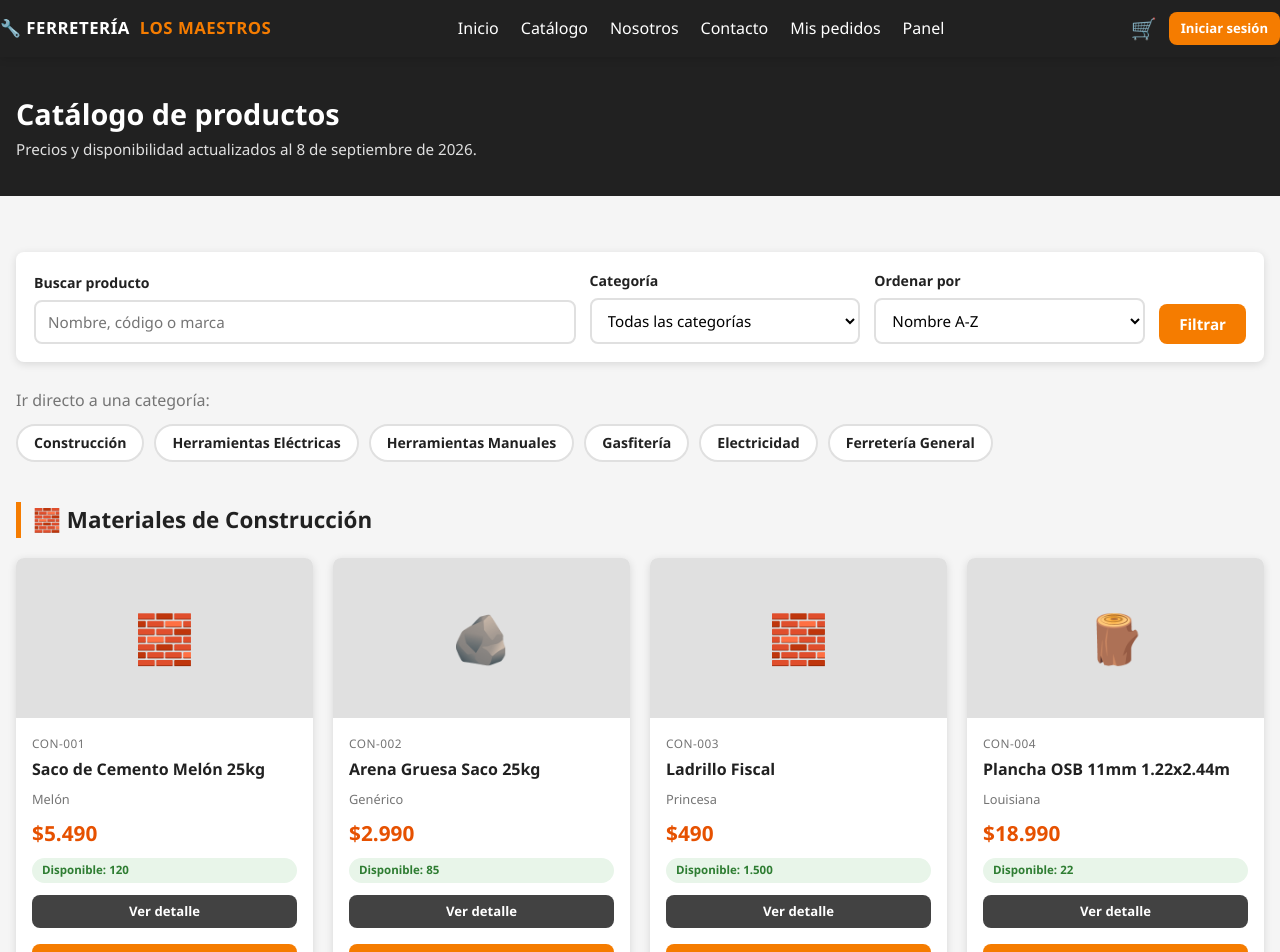
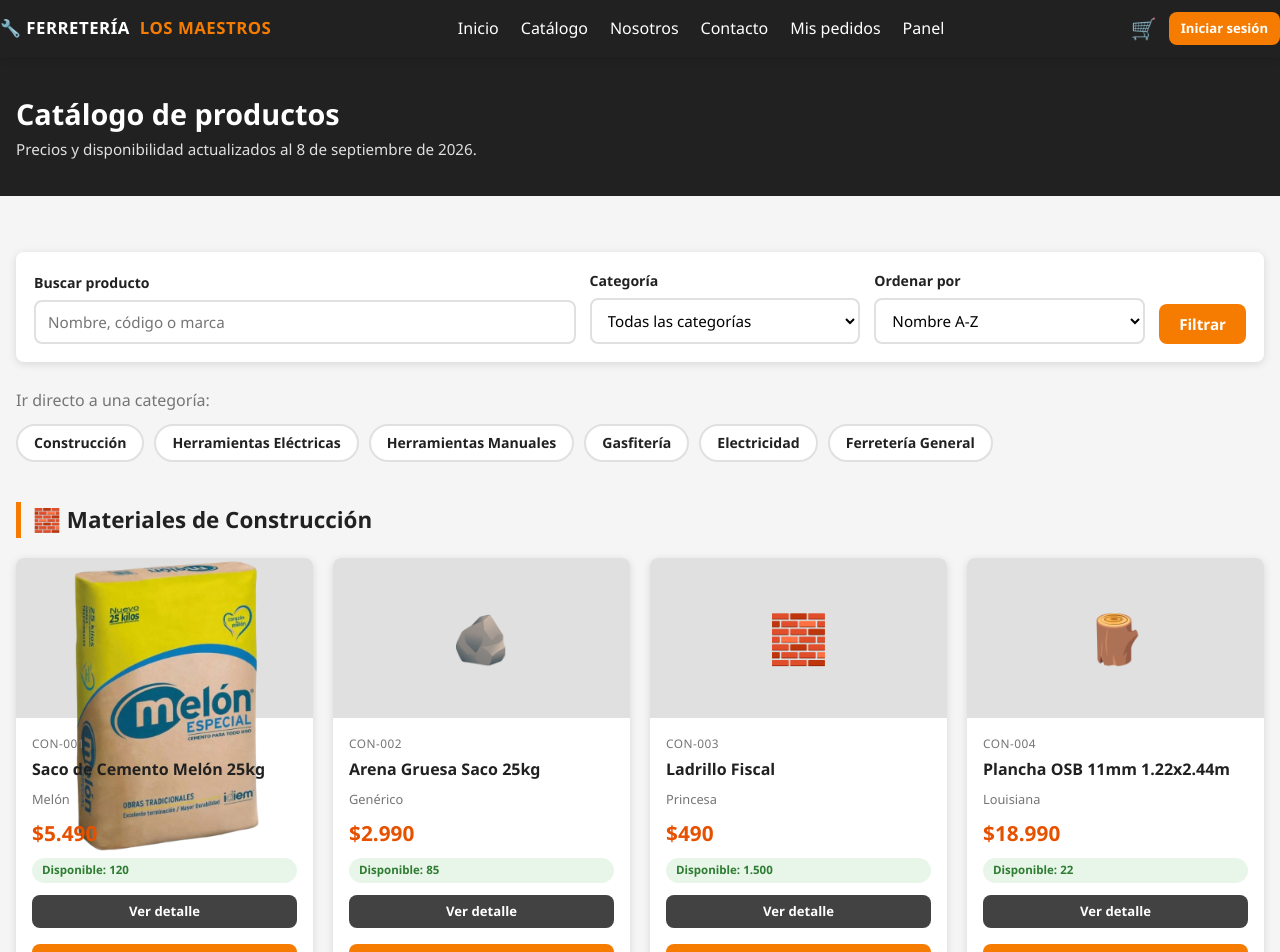
Before and after one commit to tomihm/Ferreteria.git.io, a React (Vite) app: page /catalogo in a window 1280 px wide. Shown: the top 952 px of the page. Built offline with nearby package versions, Linux system fonts and the light colour scheme.

Commit message:
Agregada imagen del saco de cemento en el catalogo

```diff
--- a/src/App.css
+++ b/src/App.css
@@ -132,6 +132,7 @@
   place-items: center;
   font-size: 3rem;
 }
+.producto__img img { max-height: 100%; max-width: 100%; }
 .producto__codigo { font-size: .74rem; color: var(--gris-500); letter-spacing: .5px; }
 .producto__nombre { font-size: 1rem; font-weight: 600; margin: 4px 0 6px; }
 .producto__marca { font-size: .8rem; color: var(--gris-500); }
--- a/src/pages/Catalogo.jsx
+++ b/src/pages/Catalogo.jsx
@@ -58,7 +58,7 @@
                         <h2 className="categoria-titulo" id="construccion">🧱 Materiales de Construcción</h2>
                         <div className="grid grid--4">
                             <article className="tarjeta">
-                                <div className="producto__img">🧱</div>
+                                <div className="producto__img"><img src={`${import.meta.env.BASE_URL}assets/saco_cemento_melon.png`} alt="Saco de Cemento Melón 25kg" /></div>
                                 <div className="tarjeta__cuerpo">
                                     <p className="producto__codigo">CON-001</p>
                                     <h3 className="producto__nombre">Saco de Cemento Melón 25kg</h3
```
Also changed, not shown: 1 other file (tests, documents, lock files or other folders).
